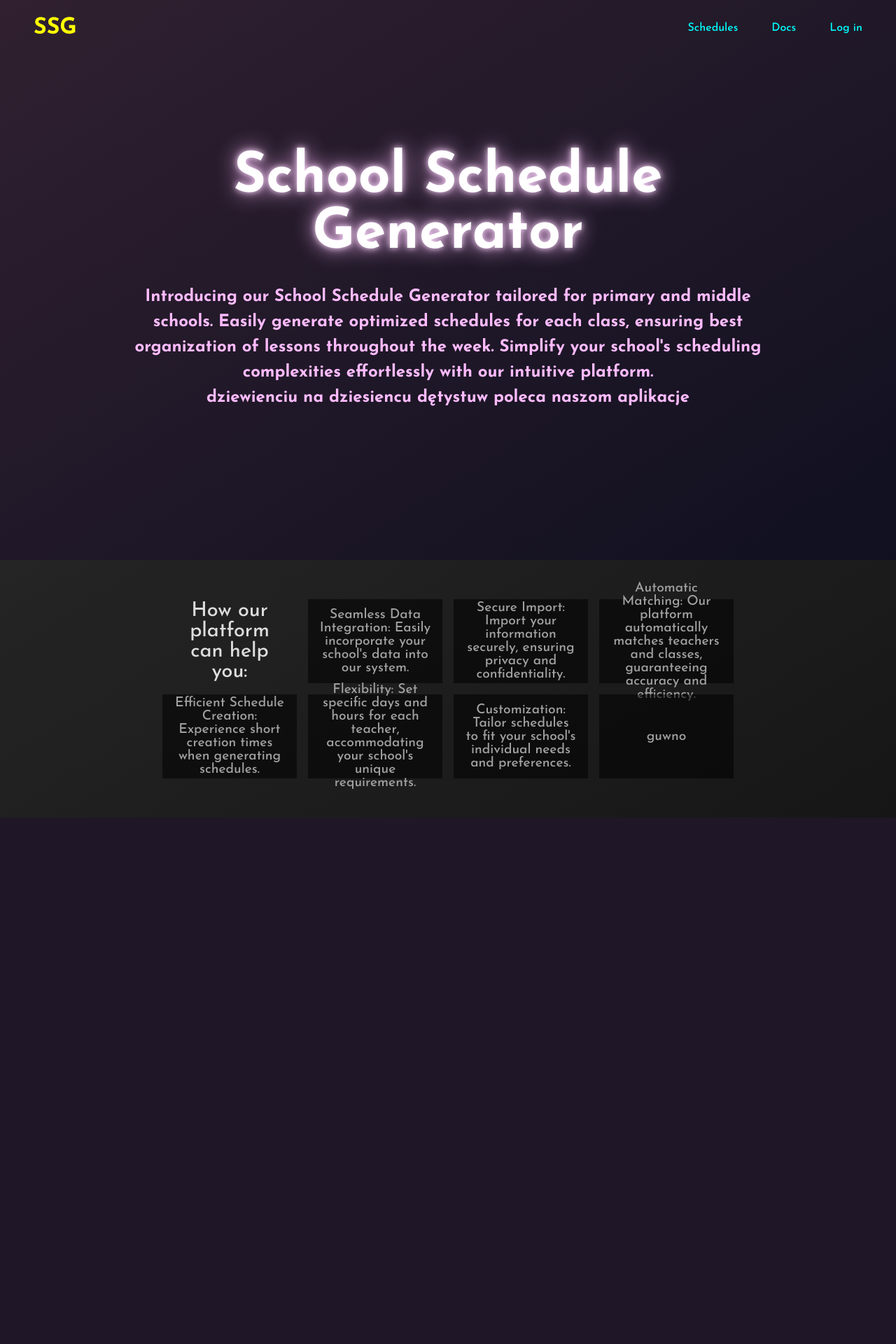
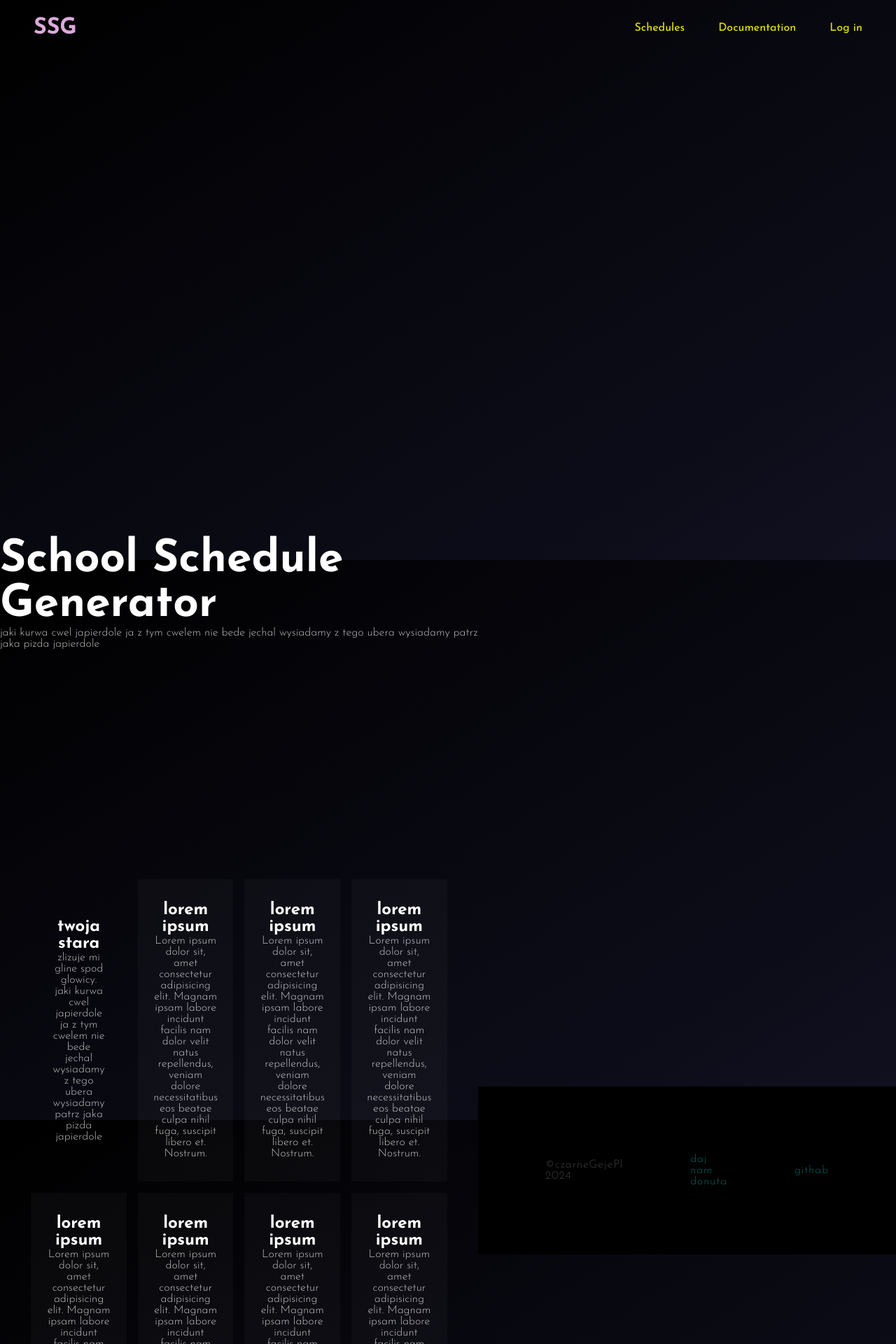
Before and after one commit to School-Schedule-Generator/School.Schedule.Generator, a Django app: page / in a window 1280 px wide. Shown: the top 1920 px of the page at 70% size. Before the commit the page ends 1168 px from the top, so only its background shows below. Run offline with Django 4.2, Linux system fonts and the light colour scheme.

Commit message:
generalnie dodane style od Gregorego, ale jest killka rzeczuf do zmainy :>

```diff
--- a/generatorApp/static/generatorApp/login_register.css
+++ b/generatorApp/static/generatorApp/form.css
@@ -1,9 +1,15 @@
+body {
+    display: flex;
+    align-items: center;
+    justify-content: center;
+}
+
 form {
     display: flex;
     align-items: center;
     justify-content: center;
     flex-direction: column;
-    background-color: #1a1a1aaa;
+    background-color: #30203040;
     width: 30vw;
     border-radius: 10px;
     padding: 3rem;
@@ -19,7 +25,7 @@
     margin: 1rem;
 }
 
-form input.t:focus  {
+form input.t:focus {
     border: none;
     outline: none;
     width: 70%;
@@ -48,23 +54,42 @@
     width: 30%;
 }
 
-form input[type = "submit"]:hover {
+form input[type="submit"]:hover {
     cursor: pointer;
     background-color: #9090c088;
 }
 
+.remember {
+    display: flex;
+    width: 100%;
+    align-items: center;
+    justify-content: center;
+}
 
-.content {
-    width: 100vw;
-    min-height: 100vh;
+.remember input {
+    width: 1rem;
+    height: 1rem;
+    border: 1px solid #302030;
+}
+
+form input.wrong {
+    position: relative;
+    box-shadow: 0 2px 0 -1px #FF9696;
+    background-color: #ffaaaa33;
     display: flex;
     align-items: center;
     justify-content: center;
-    flex-direction: column;
-    padding: 0 10rem 0 10rem;
 }
 
-.content p {
-    /* padding: 0 15rem 0 15rem; */
-    margin-bottom: 10vh;
+form input.wrong::before {
+    content: "tutaj wpisz blad";
+    position: absolute;
+    /* ustawiane jako set atribute w tym inpucie w ktorym jest blad
+        set atribute style="--err"
+        wtedy ta linijka to
+        content: --err;
+    */
+    color: #FF9696;
+    top: 110%;
+    /* z-index: 100; */
 }
--- a/generatorApp/static/generatorApp/home.css
+++ b/generatorApp/static/generatorApp/home.css
@@ -1,69 +1,73 @@
-h1 {
-    font-size: 500%;
-    text-shadow: 0 0 10px #ffddff, 0 0 30px #ffbbff;
+* {
+    padding: 0;
+    margin: 0;
+    box-sizing: border-box;
 }
 
-h2 {
-    font-size: 150%;
-    color: #ffbbff;
-    line-height: 150%;
-}
-
-h1, h2, h3, h4, h5, h6 {
-    margin: 1rem;
-    text-align: center;
-    user-select: none;
-}
-
-.second-screen {
-    position: absolute;
-    backdrop-filter: grayscale(100%);
-    top: 100vh;
-    padding: 3rem;
-    width: 100vw;
+.home {
+    width: 100%;
+    height: 100vh;
     display: flex;
     align-items: center;
     justify-content: center;
+    flex-direction: column;
+}
+
+h1 {
+    font-size: 400%;
 }
 
 .blocks {
-    font-size: 120%;
-    color: #a1a1a1;
-    display: grid;
-    grid-template-columns: 25% 25% 25% 25%;
-    grid-template-rows: 50% 50%;
+    width: 100%;
+    display: flex;
+    align-items: center;
+    justify-content: center;
+    flex-wrap: wrap;
 }
 
 .blocks div {
-    width: 15vw;
-    height: 15vh;
-    background-color: #00000088;
-    padding: 1rem;
+    width: 20%;
+    min-height: 20vh;
+    background-color: #ffffff07;
+    padding: 2rem;
     margin: .5rem;
     display: flex;
     align-items: center;
     justify-content: center;
+    flex-direction: column;
     text-align: center;
 }
 
 .blocks div:first-child {
-    background-color: #00000000;
-    color: #ddd;
-    font-size: 150%;
+    background-color: transparent;
 }
 
-
-.content {
-    width: 100vw;
-    min-height: 100vh;
+.news, .faq {
     display: flex;
     align-items: center;
     justify-content: center;
     flex-direction: column;
-    padding: 0 10rem 0 10rem;
+    width: 100%;
+    margin: 2rem 0 2rem 0;
 }
 
-.content p {
-    /* padding: 0 15rem 0 15rem; */
-    margin-bottom: 10vh;
+.news *, .faq * {
+    margin: 1rem;
+    width: 50%;
 }
+
+.faq *:nth-child(2n)::before {
+    content: "Q: ";
+    color: aqua;
+    font-weight: 700;
+}
+
+.faq *:nth-child(2n + 1)::before {
+    content: "A: ";
+    color: #00ff00;
+    font-weight: 700;
+}
+
+.faq *:first-child::before {
+    content: "";
+}
--- a/generatorApp/static/generatorApp/style.css
+++ b/generatorApp/static/generatorApp/style.css
@@ -9,7 +9,9 @@
     font-optical-sizing: auto;
     font-weight: 500;
     font-style: normal;
-    background: linear-gradient(to right bottom, #302030, #101020);
+    /* background: linear-gradient(to right bottom, #302030, #101020); */
+    background: linear-gradient(to right bottom, #30203000, #101020);
+    background-color: #000;
     width: 100vw;
     min-height: 100vh;
     color: white;
@@ -42,9 +44,13 @@
 }
 
 #logo {
-    color: #ffff00;
+    color: #ddaadd;
     font-weight: 700;
     font-size: 200%;
+}
+
+#logo:hover {
+    color: #dddd00;
 }
 
 #logo, .nav ul li {
@@ -54,12 +60,12 @@
 
 .nav-top {
     box-shadow: inset 0 0px #2a2a2a;
-    background-color: #13131300;
+    background-color: #00000000;
 }
 
 .nav-scrolled {
-    background-color: #131313;
-    box-shadow: inset 0 -5px #2a2a2a;
+    background-color: #000000;
+    box-shadow: inset 0 -3px #1a1a1a;
 }
 
 .nav ul {
@@ -74,20 +80,17 @@
     display: inline-block;
 }
 
-a, .confirm-button {
-    color: #00ffff;
+a {
+    color: #dddd00;
     text-decoration: none;
     position: relative;
     z-index: 1;
     transition: all .1s ease-in-out;
+    cursor: pointer;
 }
 
-a:hover, #cancel-button:hover, .confirm-button:hover {
-    color: #ccffff;
-}
-
-#confirm-button:hover {
-    color: #ffcccc;
+a:hover {
+    color: #ddccdd;
 }
 
 a::before {
@@ -110,49 +113,27 @@
     display: none;
 }
 
-.center {
-    position: absolute;
-    left: 50%;
-    top: 40%;
-    transform: translate(-50%, -50%);
+p {
+    color: #ffffffbb;
+    font-weight: 300;
 }
 
-#confirm-div {
-    border-radius: 3%;
-    height: 140px;
-    padding: 15px;
-    width: fit-content;
-    min-width: 360px !important;
-    text-align: center;
-    z-index: 1000;
-    background-color: rgba(55, 55, 55, 0.97);
-    visibility: hidden;
-    font-size: 150%;
-    letter-spacing: -2px;
+footer {
+    font-weight: 200;
+    letter-spacing: 1px;
+    background-color: #000;
+    padding: 3rem;
+    margin-top: 3rem;
     display: flex;
-    flex-direction: column;
+    align-items: center;
+    justify-content: space-around;
+    color: #ffffff55;
 }
 
-#confirm-message {
-    flex: 1;
-    padding-top: 1vh;
+footer div, footer a {
+    margin: 3rem;
 }
 
-#confirm-buttons {
-    display: flex;
-    justify-content: flex-end;
-    gap: 10px;
+footer a {
+    color: #00ffff88;
 }
-
-.center span {
-    margin-top: auto;
-}
-
-input[type="submit"], input[type="button"] {
-    background: none;
-	border: none;
-	padding: 0;
-	font: inherit;
-	cursor: pointer;
-	outline: inherit;
-}
--- a/generatorApp/templates/generatorApp/home.html
+++ b/generatorApp/templates/generatorApp/home.html
@@ -3,26 +3,80 @@
 
 {% block head %}
     <link rel="stylesheet" href="{% static 'generatorApp/home.css' %}">
-    <title>School Schedule Generator</title>
+    <title>home</title>
 {% endblock %}
 
 {% block content %}
 
-<h1>School Schedule Generator</h1>
-    <h2>Introducing our School Schedule Generator tailored for primary and middle schools. Easily generate optimized schedules for each class, ensuring best organization of lessons throughout the week. Simplify your school's scheduling complexities effortlessly with our intuitive platform.
-    <br>
-    dziewienciu na dziesiencu dętystuw poleca naszom aplikacje</h2>
-<div class="second-screen">
+    <div class="home">
+        <h1>School Schedule Generator</h1>
+        <p>jaki kurwa cwel japierdole ja z tym cwelem nie bede jechal wysiadamy z tego ubera wysiadamy patrz jaka pizda japierdole</p>
+    </div>
+
     <div class="blocks">
-        <div>How our platform can help you:</div>
-        <div>Seamless Data Integration: Easily incorporate your school's data into our system.</div>
-        <div>Secure Import: Import your information securely, ensuring privacy and confidentiality.</div>
-        <div>Automatic Matching: Our platform automatically matches teachers and classes, guaranteeing accuracy and efficiency.</div>
-        <div>Efficient Schedule Creation: Experience short creation times when generating schedules.</div>
-        <div>Flexibility: Set specific days and hours for each teacher, accommodating your school's unique requirements.</div>
-        <div>Customization: Tailor schedules to fit your school's individual needs and preferences.</div>
-        <div>guwno</div>
+        <div>
+            <h2>twoja stara</h2>
+            <p>zlizuje mi gline spod glowicy. jaki kurwa cwel japierdole ja z tym cwelem nie bede jechal wysiadamy z tego ubera wysiadamy patrz jaka pizda japierdole</p>
+        </div>
+        <div>
+            <h2>lorem ipsum</h2>
+            <p>Lorem ipsum dolor sit, amet consectetur adipisicing elit. Magnam ipsam labore incidunt facilis nam dolor velit natus repellendus, veniam dolore necessitatibus eos beatae culpa nihil fuga, suscipit libero et. Nostrum.</p>
+        </div>
+        <div>
+            <h2>lorem ipsum</h2>
+            <p>Lorem ipsum dolor sit, amet consectetur adipisicing elit. Magnam ipsam labore incidunt facilis nam dolor velit
+                natus repellendus, veniam dolore necessitatibus eos beatae culpa nihil fuga, suscipit libero et. Nostrum.</p>
+        </div>
+        <div>
+            <h2>lorem ipsum</h2>
+            <p>Lorem ipsum dolor sit, amet consectetur adipisicing elit. Magnam ipsam labore incidunt facilis nam dolor velit
+                natus repellendus, veniam dolore necessitatibus eos beatae culpa nihil fuga, suscipit libero et. Nostrum.</p>
+        </div>
+        <div>
+            <h2>lorem ipsum</h2>
+            <p>Lorem ipsum dolor sit, amet consectetur adipisicing elit. Magnam ipsam labore incidunt facilis nam dolor velit
+                natus repellendus, veniam dolore necessitatibus eos beatae culpa nihil fuga, suscipit libero et. Nostrum.</p>
+        </div>
+        <div>
+            <h2>lorem ipsum</h2>
+            <p>Lorem ipsum dolor sit, amet consectetur adipisicing elit. Magnam ipsam labore incidunt facilis nam dolor velit
+                natus repellendus, veniam dolore necessitatibus eos beatae culpa nihil fuga, suscipit libero et. Nostrum.</p>
+        </div>
+        <div>
+            <h2>lorem ipsum</h2>
+            <p>Lorem ipsum dolor sit, amet consectetur adipisicing elit. Magnam ipsam labore incidunt facilis nam dolor velit
+                natus repellendus, veniam dolore necessitatibus eos beatae culpa nihil fuga, suscipit libero et. Nostrum.</p>
+        </div>
+        <div>
+            <h2>lorem ipsum</h2>
+            <p>Lorem ipsum dolor sit, amet consectetur adipisicing elit. Magnam ipsam labore incidunt facilis nam dolor velit
+                natus repellendus, veniam dolore necessitatibus eos beatae culpa nihil fuga, suscipit libero et. Nostrum.</p>
+        </div>
     </div>
-</div>
+
+    <div class="news">
+        <h2>News and updates</h2>
+        <p>Lorem ipsum dolor sit, amet consectetur adipisicing elit. Quos alias eaque assumenda, voluptatem non in, nam nobis iste, modi doloribus atque officiis officia corrupti tempore unde sapiente vitae et optio.</p>
+        <p>Lorem, ipsum dolor sit amet consectetur adipisicing elit. Nam delectus optio magni animi explicabo labore soluta perspiciatis doloremque libero! Harum veniam praesentium voluptas placeat, velit deleniti quia nam veritatis iure?</p>
+    </div>
+
+    <div class="faq">
+        <h2>faq</h2>
+        <p>Lorem ipsum dolor sit amet consectetur adipisicing elit. Consequatur qui fugit dolorum? Quod itaque id in nobis
+            placeat mollitia nemo optio excepturi consectetur sed magni accusamus quas, vero dicta deleniti?</p>
+        <p>Lorem ipsum dolor, sit amet consectetur adipisicing elit. Exercitationem, quasi commodi. Sapiente, quia provident?
+            Explicabo dolorum, ea quis a architecto exercitationem, doloribus minima animi minus, dicta tempore voluptatum
+            repellendus velit.</p>
+        <p>Lorem ipsum dolor sit amet consectetur adipisicing elit. Consequatur qui fugit dolorum? Quod itaque id in nobis
+                placeat mollitia nemo optio excepturi consectetur sed magni accusamus quas, vero dicta deleniti?</p>
+        <p>Lorem ipsum dolor, sit amet consectetur adipisicing elit. Exercitationem, quasi commodi. Sapiente, quia provident?
+                Explicabo dolorum, ea quis a architecto exercitationem, doloribus minima animi minus, dicta tempore voluptatum
+                repellendus velit.</p>
+        <p>Lorem ipsum dolor sit amet consectetur adipisicing elit. Consequatur qui fugit dolorum? Quod itaque id in nobis
+                    placeat mollitia nemo optio excepturi consectetur sed magni accusamus quas, vero dicta deleniti?</p>
+        <p>Lorem ipsum dolor, sit amet consectetur adipisicing elit. Exercitationem, quasi commodi. Sapiente, quia provident?
+                    Explicabo dolorum, ea quis a architecto exercitationem, doloribus minima animi minus, dicta tempore voluptatum
+                    repellendus velit.</p>
+    </div>
 
 {% endblock %}
--- a/generatorApp/templates/generatorApp/index.html
+++ b/generatorApp/templates/generatorApp/index.html
@@ -1,15 +1,17 @@
-<!--jesli ta linijka bedzie powodowala blad przeniesz ja pod doctype, nie wiem czemu w pycharm podokresla-->
+{% load static %}
 <!DOCTYPE html>
-{% load static %}
 <html lang="en">
 <head>
     <meta charset="UTF-8">
-    <link rel="stylesheet" href="{% static 'generatorApp/style.css' %}">
     <meta name="viewport" content="width=device-width, initial-scale=1.0">
     <link rel="preconnect" href="https://fonts.googleapis.com">
     <link rel="preconnect" href="https://fonts.gstatic.com" crossorigin>
     <link href="https://fonts.googleapis.com/css2?family=Josefin+Sans:ital,wght@0,100..700;1,100..700&display=swap"
     rel="stylesheet">
+    <link rel="stylesheet" href="{% static 'generatorApp/style.css' %}">
+    <link rel="stylesheet" href="{% static 'generatorApp/form.css' %}">
+    <link rel="stylesheet" href="{% static 'generatorApp/home.css' %}">
+    <title>home</title>
     {% block head %}
         <title>SSG</title>
     {% endblock %}
@@ -20,12 +22,11 @@
         <ul>
             <li>
                 {% if user.is_authenticated %}
-
                     <a>
                         <input type="button" class="confirm-button" onclick="(
                             () => {
                                 document.getElementById('confirm-div').style.visibility = 'visible';
-                        document.getElementById('confirm-message').innerHTML = 'Are you sure you want to delete selected items';
+                                document.getElementById('confirm-message').innerHTML = 'Are you sure you want to logout?';
                                     let confirm_form = document.getElementById('confirm-form') || null;
                                     if(confirm_form) {
                                        confirm_form.action = '{% url 'generatorApp:logout' %}'
@@ -36,15 +37,23 @@
 
                 {% else %}
                     <a href="{% url 'generatorApp:login' %}">Log in</a>
-        {% endif %}</li>
-        <li><a href="{% url 'generatorApp:docs' lang='eng' file='intro' %}">Docs</a></li>
-        <li><a {% if user.is_authenticated %} href="{% url 'generatorApp:schedules' username=user.username %}"
-        {% else %} href="{% url 'generatorApp:login' %}" {% endif %}>Schedules</a></li>
+                {% endif %}
+            </li>
+
+            <li>
+                <a href="{% url 'generatorApp:docs' lang='eng' file='intro' %}">Documentation</a>
+            </li>
+
+            <li>
+                <a {% if user.is_authenticated %} href="{% url 'generatorApp:schedules' username=user.username %}"
+                {% else %} href="{% url 'generatorApp:login' %}" {% endif %}>Schedules</a>
+            </li>
         </ul>
     </div>
 
+
 <div class="content">
-    <form id="confirm-form" method="POST">
+    <form id="confirm-form" method="POST" style="visibility: hidden">
         {% csrf_token %}
         <div id="confirm-div" class="center">
             <span id="confirm-message"></span>
@@ -65,6 +74,13 @@
     {% endblock %}
 </div>
 
+{#  TODO: ogaranc te linki XD #}
+<footer>
+    <div>&copyczarneGejePl 2024</div>
+    <a href="">daj nam donuta</a>
+    <a href="">githab</a>
+</footer>
+
 <script src="{% static 'generatorApp/script.js' %}"></script>
 
 </body>
--- a/generatorApp/templates/generatorApp/login.html
+++ b/generatorApp/templates/generatorApp/login.html
@@ -2,7 +2,7 @@
 {% load static %}
 
 {% block head %}
-    <link rel="stylesheet" href="{% static 'generatorApp/login_register.css' %}">
+{#    <link rel="stylesheet" href="{% static 'generatorApp/form.css' %}">#}
     <title>log in</title>
 {% endblock %}
 
@@ -15,7 +15,7 @@
     {{ form.username }}
     {{ form.password }}
 
-    <p style="opacity: .5; margin: 1rem;">You don't you have account? <a href="{% url 'generatorApp:register' %}">Register</a></p>
+    <p style="opacity: .5; margin: 1rem;">Don't you have account yet? <a href="{% url 'generatorApp:register' %}">Register</a></p>
 
     <input type="submit" value="Log in">
 </form>
--- a/generatorApp/templates/generatorApp/register.html
+++ b/generatorApp/templates/generatorApp/register.html
@@ -2,7 +2,7 @@
 {% load static %}
 
 {% block head %}
-    <link rel="stylesheet" href="{% static 'generatorApp/login_register.css' %}">
+{#    <link rel="stylesheet" href="{% static 'generatorApp/login_register.css' %}">#}
     <title>register</title>
 {% endblock %}
 
```
Also changed, not shown: generatorApp/forms.py (+5 -5 lines), db.sqlite3. Lines whose indentation alone changed are shown as unchanged.
